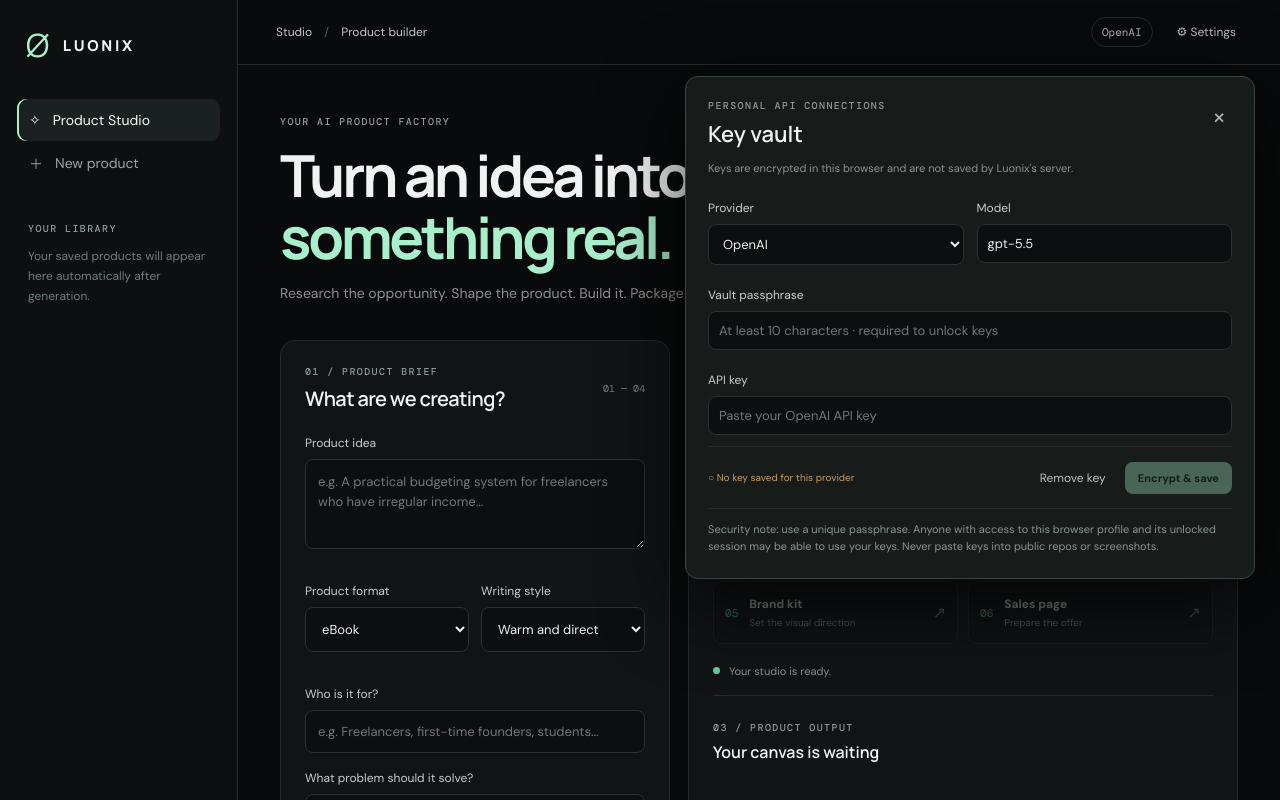
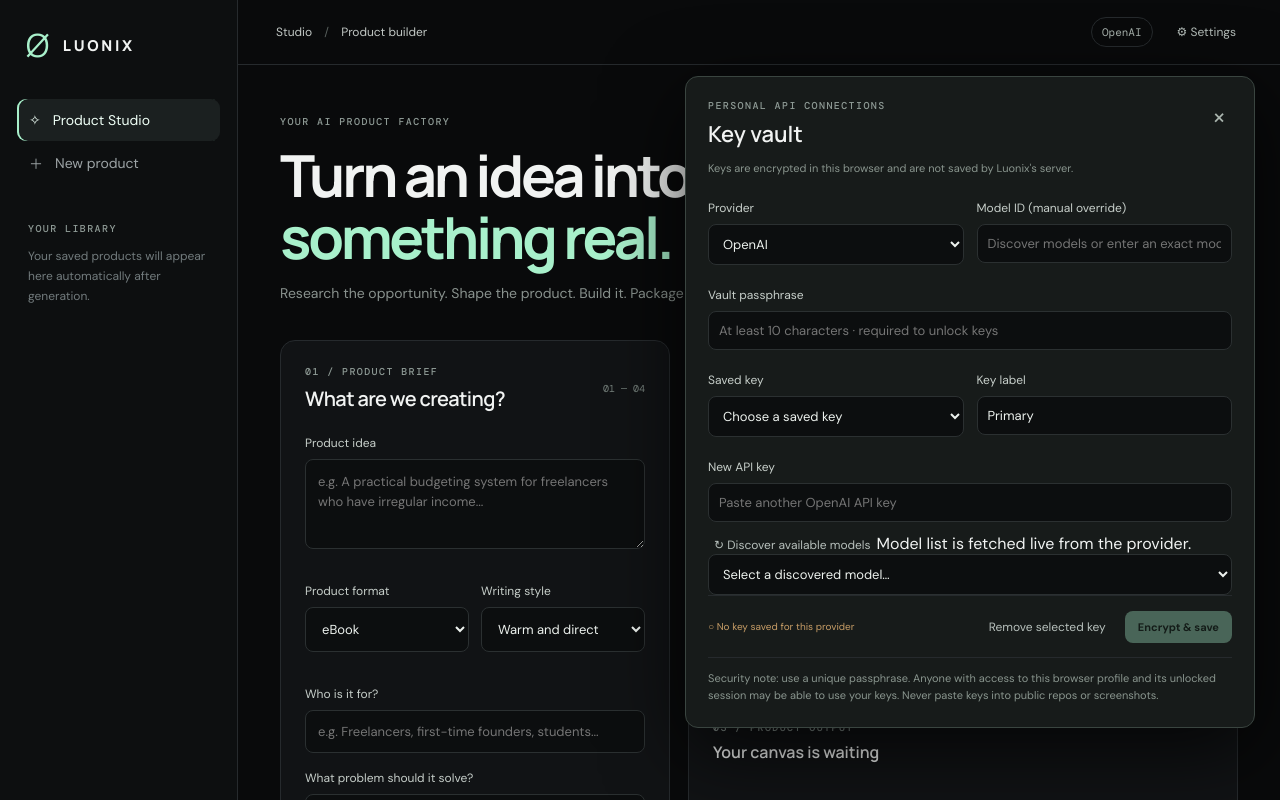
Before and after one commit to luokai25/luonix-, a Next.js app: page / in a window 1280 px wide. Both pictures are taken after a click on the button "⚙ Settings". Shown: the top 800 px of the page. Built offline with nearby package versions, Linux system fonts and the light colour scheme.

Commit message:
Add Groq and OpenRouter UI, model discovery, multi-key vault controls and provider fallback

```diff
--- a/app/page.tsx
+++ b/app/page.tsx
@@ -1,23 +1,24 @@
 "use client";
 
 import { useEffect, useMemo, useState } from "react";
-import { deleteSecret, hasSecret, readSecret, saveSecret } from "@/lib/vault";
+import { deleteSecret, listSecrets, readSecret, saveSecret } from "@/lib/vault";
+import { PROVIDERS, type Provider } from "@/lib/providers";
 import { marked } from "marked";
 import DOMPurify from "dompurify";
 
-type Provider = "openai" | "anthropic" | "gemini";
 type SavedProject = { id: string; idea: string; kind: string; audience: string; problem: string; references: string; tone: string; stage: string; output: string; updatedAt: number };
-const providers: { id: Provider; name: string; model: string; hint: string }[] = [
-  { id: "openai", name: "OpenAI", model: "gpt-5.5", hint: "gpt-5.5" },
-  { id: "anthropic", name: "Anthropic", model: "claude-sonnet-5-5", hint: "claude-sonnet-5-5" },
-  { id: "gemini", name: "Google Gemini", model: "gemini-3.8-flash", hint: "gemini-3.8-flash" }
-];
+const providers = PROVIDERS;
 const kinds = ["eBook", "Notion template", "PDF guide", "Online course", "AI tool", "Automation", "Prompt collection", "Other"];
 const tones = ["Warm and direct", "Calm expert", "Playful", "Premium and editorial", "Minimal and practical", "Bold and persuasive"];
 
 export default function Home() {
   const [provider, setProvider] = useState<Provider>("openai");
-  const [model, setModel] = useState(providers[0].model);
+  const [model, setModel] = useState("");
+  const [models, setModels] = useState<{ id: string; name: string }[]>([]);
+  const [modelsLoading, setModelsLoading] = useState(false);
+  const [keyRecords, setKeyRecords] = useState<Record<string, { id: string; label: string }[]>>({});
+  const [selectedKeys, setSelectedKeys] = useState<Record<string, string>>({});
+  const [keyLabel, setKeyLabel] = useState("Primary");
   const [passphrase, setPassphrase] = useState("");
   const [keyInput, setKeyInput] = useState("");
   const [keys, setKeys] = useState<Record<string, boolean>>({});
@@ -39,8 +40,13 @@ export default function Home() {
 
   useEffect(() => {
     try { setSavedProjects(JSON.parse(localStorage.getItem("luonix-projects") || "[]")); } catch { setSavedProjects([]); }
-    Promise.all(providers.map(async p => [p.id, await hasSecret(p.id)] as const))
-      .then(entries => setKeys(Object.fromEntries(entries)))
+    Promise.all(providers.map(async p => [p.id, await listSecrets(p.id)] as const))
+      .then(entries => {
+        const records = Object.fromEntries(entries.map(([id, items]) => [id, items]));
+        setKeyRecords(records);
+        setKeys(Object.fromEntries(entries.map(([id, items]) => [id, items.length > 0])));
+        setSelectedKeys(Object.fromEntries(entries.map(([id, items]) => [id, items[0]?.id || ""])));
+      })
       .catch(() => setStatus("Local vault unavailable in this browser."));
   }, []);
 
@@ -52,26 +58,62 @@ export default function Home() {
   const selected = useMemo(() => providers.find(p => p.id === provider)!, [provider]);
   function changeProvider(id: Provider) {
     setProvider(id);
-    setModel(providers.find(p => p.id === id)!.model);
+    setModel("");
+    setModels([]);
   }
   async function saveKey() {
     setError("");
     try {
-      await saveSecret(provider, keyInput.trim(), passphrase);
+      const id = await saveSecret(provider, keyInput.trim(), passphrase, keyLabel);
+      const records = await listSecrets(provider);
+      setKeyRecords(old => ({ ...old, [provider]: records }));
+      setSelectedKeys(old => ({ ...old, [provider]: id }));
       setKeys(old => ({ ...old, [provider]: true }));
       setKeyInput("");
       setStatus(selected.name + " key encrypted and saved on this device.");
     } catch (e) { setError(e instanceof Error ? e.message : "Could not save key."); }
   }
   async function removeKey() {
-    await deleteSecret(provider);
-    setKeys(old => ({ ...old, [provider]: false }));
+    await deleteSecret(provider, selectedKeys[provider]);
+    const records = await listSecrets(provider);
+    setKeyRecords(old => ({ ...old, [provider]: records }));
+    setSelectedKeys(old => ({ ...old, [provider]: records[0]?.id || "" }));
+    setKeys(old => ({ ...old, [provider]: records.length > 0 }));
     setStatus(selected.name + " key removed from this device.");
+  }
+  async function refreshModels() {
+    setModelsLoading(true); setError("");
+    try {
+      const apiKey = await readSecret(provider, passphrase, selectedKeys[provider]);
+      const response = await fetch("/api/models", { method: "POST", headers: { "Content-Type": "application/json" }, body: JSON.stringify({ provider, apiKey }) });
+      const data = await response.json();
+      if (!response.ok) throw new Error(data.error || "Could not discover models.");
+      setModels(data.models || []);
+      if (!model && data.models?.[0]?.id) setModel(data.models[0].id);
+      setStatus("Discovered " + (data.models?.length || 0) + " models from " + selected.name + ".");
+    } catch (e) { setError(e instanceof Error ? e.message : "Model discovery failed."); }
+    finally { setModelsLoading(false); }
+  }
+  async function buildCandidates(primaryKey: string) {
+    const candidates: { provider: Provider; apiKey: string; model: string }[] = [{ provider, apiKey: primaryKey, model }];
+    for (const other of providers) {
+      if (other.id === provider) continue;
+      const records = keyRecords[other.id] || [];
+      if (!records.length) continue;
+      try {
+        const apiKey = await readSecret(other.id, passphrase, selectedKeys[other.id] || records[0].id);
+        const response = await fetch("/api/models", { method: "POST", headers: { "Content-Type": "application/json" }, body: JSON.stringify({ provider: other.id, apiKey }) });
+        const data = await response.json();
+        const fallbackModel = data.models?.[0]?.id;
+        if (response.ok && fallbackModel) candidates.push({ provider: other.id, apiKey, model: fallbackModel });
+      } catch { /* An unavailable fallback is skipped; the primary request remains unaffected. */ }
+    }
+    return candidates;
   }
   async function generate(task: "brief" | "outline" | "map" | "product" | "brand" | "sales") {
     setBusy(true); setError(""); setStatus("Luonix is working...");
     try {
-      const apiKey = await readSecret(provider, passphrase);
+      const apiKey = await readSecret(provider, passphrase, selectedKeys[provider]);
       const base = `PRODUCT IDEA: ${idea}\nPRODUCT FORMAT: ${kind}\nTARGET AUDIENCE: ${audience || "Identify the best-fit audience"}\nPROBLEM TO SOLVE: ${problem || "Identify a specific painful problem"}\nSUPPORTING REFERENCES: ${references || "None supplied"}\nVOICE: ${tone}\n\nCreate original, practical work. Be specific, avoid generic filler, distinguish assumptions from verified facts, and do not invent research or citations.`;
       const instructions: Record<string, string> = {
         brief: "Create a rigorous product opportunity brief: audience segments, urgent problem, desired transformation, unique angle, competitive differentiation hypotheses, product promise, scope, risks, and a realistic validation plan. End with a clear recommended positioning.",
@@ -84,7 +126,7 @@ export default function Home() {
       const prompt = base + "\n\nTASK: " + instructions[task];
       const response = await fetch("/api/generate", {
         method: "POST", headers: { "Content-Type": "application/json" },
-        body: JSON.stringify({ provider, model, apiKey, prompt })
+        body: JSON.stringify({ candidates: await buildCandidates(apiKey), prompt })
       });
       const data = await response.json();
       if (!response.ok) throw new Error(data.error || "Generation failed.");
@@ -140,11 +182,14 @@ export default function Home() {
         <div className="settings-head"><div><div className="eyebrow">PERSONAL API CONNECTIONS</div><h2>Key vault</h2><p>Keys are encrypted in this browser and are not saved by Luonix's server.</p></div><button className="close" onClick={() => setSettings(false)}>×</button></div>
         <div className="settings-grid">
           <label>Provider<select value={provider} onChange={e => changeProvider(e.target.value as Provider)}>{providers.map(p => <option key={p.id} value={p.id}>{p.name}</option>)}</select></label>
-          <label>Model<input value={model} onChange={e => setModel(e.target.value)} /></label>
+          <label>Model ID (manual override)<input value={model} onChange={e => setModel(e.target.value)} placeholder="Discover models or enter an exact model ID" /></label>
           <label className="span-two">Vault passphrase<input type="password" autoComplete="current-password" value={passphrase} onChange={e => setPassphrase(e.target.value)} placeholder="At least 10 characters · required to unlock keys" /></label>
-          <label className="span-two">API key<input type="password" autoComplete="off" value={keyInput} onChange={e => setKeyInput(e.target.value)} placeholder={"Paste your " + selected.name + " API key"} /></label>
+          <label>Saved key<select value={selectedKeys[provider] || ""} onChange={e => setSelectedKeys(old => ({ ...old, [provider]: e.target.value }))}><option value="">Choose a saved key</option>{(keyRecords[provider] || []).map(k => <option key={k.id} value={k.id}>{k.label}</option>)}</select></label>
+          <label>Key label<input value={keyLabel} onChange={e => setKeyLabel(e.target.value)} placeholder="Primary, backup, project..." /></label>
+          <label className="span-two">New API key<input type="password" autoComplete="off" value={keyInput} onChange={e => setKeyInput(e.target.value)} placeholder={"Paste another " + selected.name + " API key"} /></label>
+          <div className="span-two model-discovery"><button className="text-btn" onClick={refreshModels} disabled={!ready || !passphrase || modelsLoading}>{modelsLoading ? "Discovering models…" : "↻ Discover available models"}</button><span>{models.length ? models.length + " models discovered" : "Model list is fetched live from the provider."}</span><select value="" onChange={e => { if (e.target.value) setModel(e.target.value); }}><option value="">Select a discovered model…</option>{models.map(m => <option key={m.id} value={m.id}>{m.name} · {m.id}</option>)}</select></div>
         </div>
-        <div className="settings-foot"><span className={ready ? "saved" : "unsaved"}>{ready ? "● Key saved on this device" : "○ No key saved for this provider"}</span><div><button className="text-btn" onClick={removeKey} disabled={!ready}>Remove key</button><button className="primary small" onClick={saveKey} disabled={!keyInput.trim() || passphrase.length < 10}>Encrypt & save</button></div></div>
+        <div className="settings-foot"><span className={ready ? "saved" : "unsaved"}>{ready ? "● Key saved on this device" : "○ No key saved for this provider"}</span><div><button className="text-btn" onClick={removeKey} disabled={!ready || !selectedKeys[provider]}>Remove selected key</button><button className="primary small" onClick={saveKey} disabled={!keyInput.trim() || passphrase.length < 10}>Encrypt & save</button></div></div>
         <p className="security-note">Security note: use a unique passphrase. Anyone with access to this browser profile and its unlocked session may be able to use your keys. Never paste keys into public repos or screenshots.</p>
       </section>}
       <div className="content">
@@ -160,13 +205,13 @@ export default function Home() {
             <label>Who is it for?<input value={audience} onChange={e => setAudience(e.target.value)} placeholder="e.g. Freelancers, first-time founders, students..." /></label>
             <label>What problem should it solve?<input value={problem} onChange={e => setProblem(e.target.value)} placeholder="The specific frustration or outcome..." /></label>\n            <label>Supporting references (optional)<textarea value={references} onChange={e => setReferences(e.target.value)} rows={2} placeholder="Paste notes, examples, research, links, or source material..." /></label>
             <div className="engine-row"><div><span className={ready ? "pulse" : "pulse muted"}/><span>{ready ? selected.name + " connected" : "API key required"}</span></div><button className="text-btn" onClick={() => setSettings(true)}>Manage keys ↗</button></div>
-            <button className="primary generate" onClick={() => generate("brief")} disabled={busy || !idea.trim() || !ready || !passphrase}>Generate product brief <span>↗</span></button>
+            <button className="primary generate" onClick={() => generate("brief")} disabled={busy || !idea.trim() || !ready || !passphrase || !model.trim()}>Generate product brief <span>↗</span></button>
             {!ready && <p className="hint">Add an API key in Settings to activate generation.</p>}
           </section>
           <section className="output-card">
             <div className="section-title"><div><div className="eyebrow">02 / WORKBENCH</div><h2>Build your product</h2></div><span className="live-tag">● LIVE WORKSPACE</span></div>
             <div className="workflow">
-              {([{id:"brief",n:"01",name:"Opportunity brief",desc:"Find the right angle"},{id:"outline",n:"02",name:"Product outline",desc:"Design the full structure"},{id:"map",n:"03",name:"Transformation map",desc:"Define the before and after"},{id:"product",n:"04",name:"Create product",desc:"Generate the actual content"},{id:"brand",n:"05",name:"Brand kit",desc:"Set the visual direction"},{id:"sales",n:"06",name:"Sales page",desc:"Prepare the offer"}] as const).map(item => <button key={item.id} className={"workflow-item " + (stage === item.id ? "selected" : "")} onClick={() => generate(item.id)} disabled={busy || !idea.trim() || !ready || !passphrase}><span className="workflow-num">{item.n}</span><span className="workflow-copy"><b>{item.name}</b><small>{item.desc}</small></span><span className="arrow">↗</span></button>)}
+              {([{id:"brief",n:"01",name:"Opportunity brief",desc:"Find the right angle"},{id:"outline",n:"02",name:"Product outline",desc:"Design the full structure"},{id:"map",n:"03",name:"Transformation map",desc:"Define the before and after"},{id:"product",n:"04",name:"Create product",desc:"Generate the actual content"},{id:"brand",n:"05",name:"Brand kit",desc:"Set the visual direction"},{id:"sales",n:"06",name:"Sales page",desc:"Prepare the offer"}] as const).map(item => <button key={item.id} className={"workflow-item " + (stage === item.id ? "selected" : "")} onClick={() => generate(item.id)} disabled={busy || !idea.trim() || !ready || !passphrase || !model.trim()}><span className="workflow-num">{item.n}</span><span className="workflow-copy"><b>{item.name}</b><small>{item.desc}</small></span><span className="arrow">↗</span></button>)}
             </div>
             <div className="status-line">{busy ? <><span className="spinner"/> {status}</> : <><span className="status-dot"/> {status}</>}</div>
             {error && <div className="error">{error}</div>}
```
